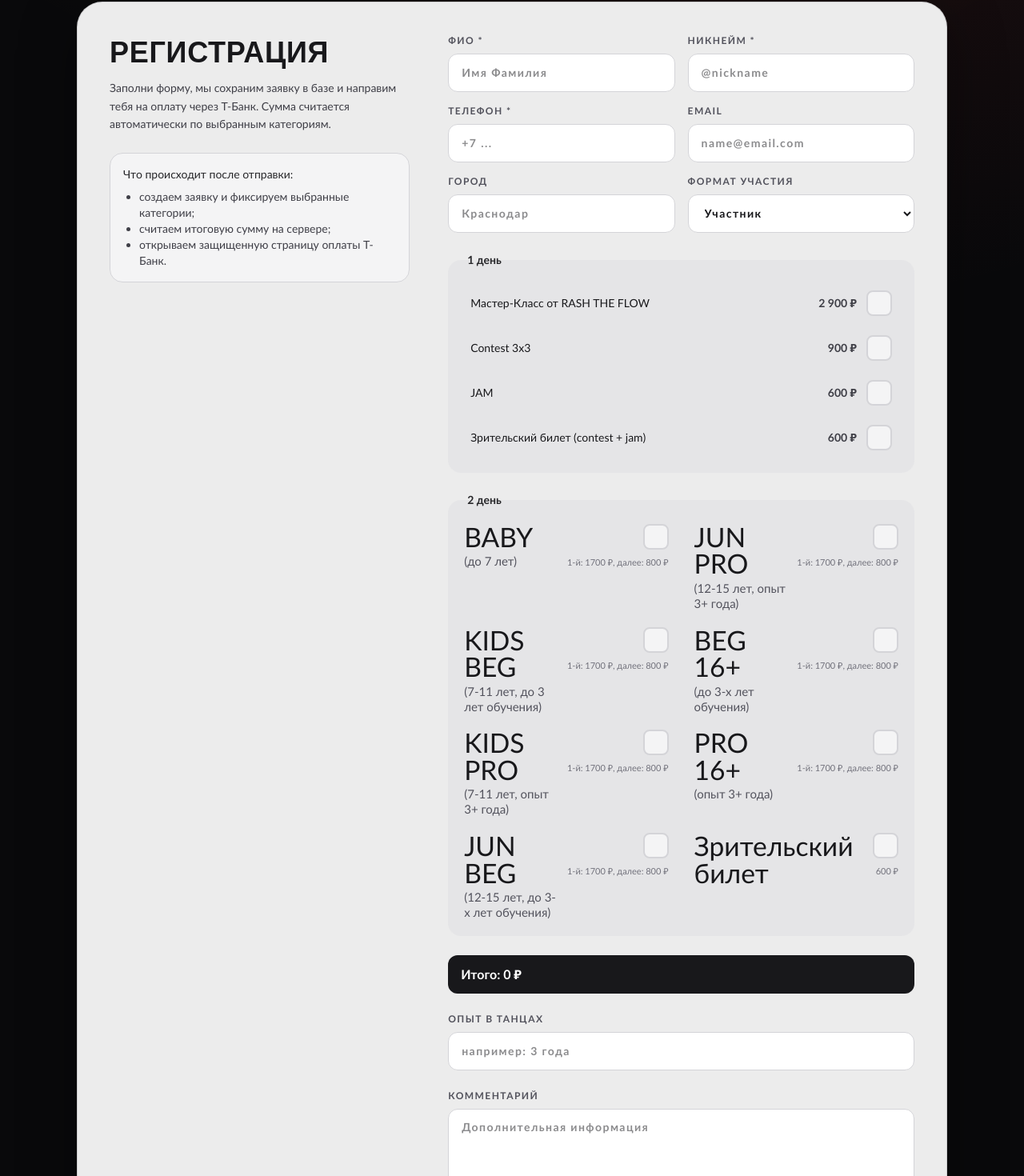
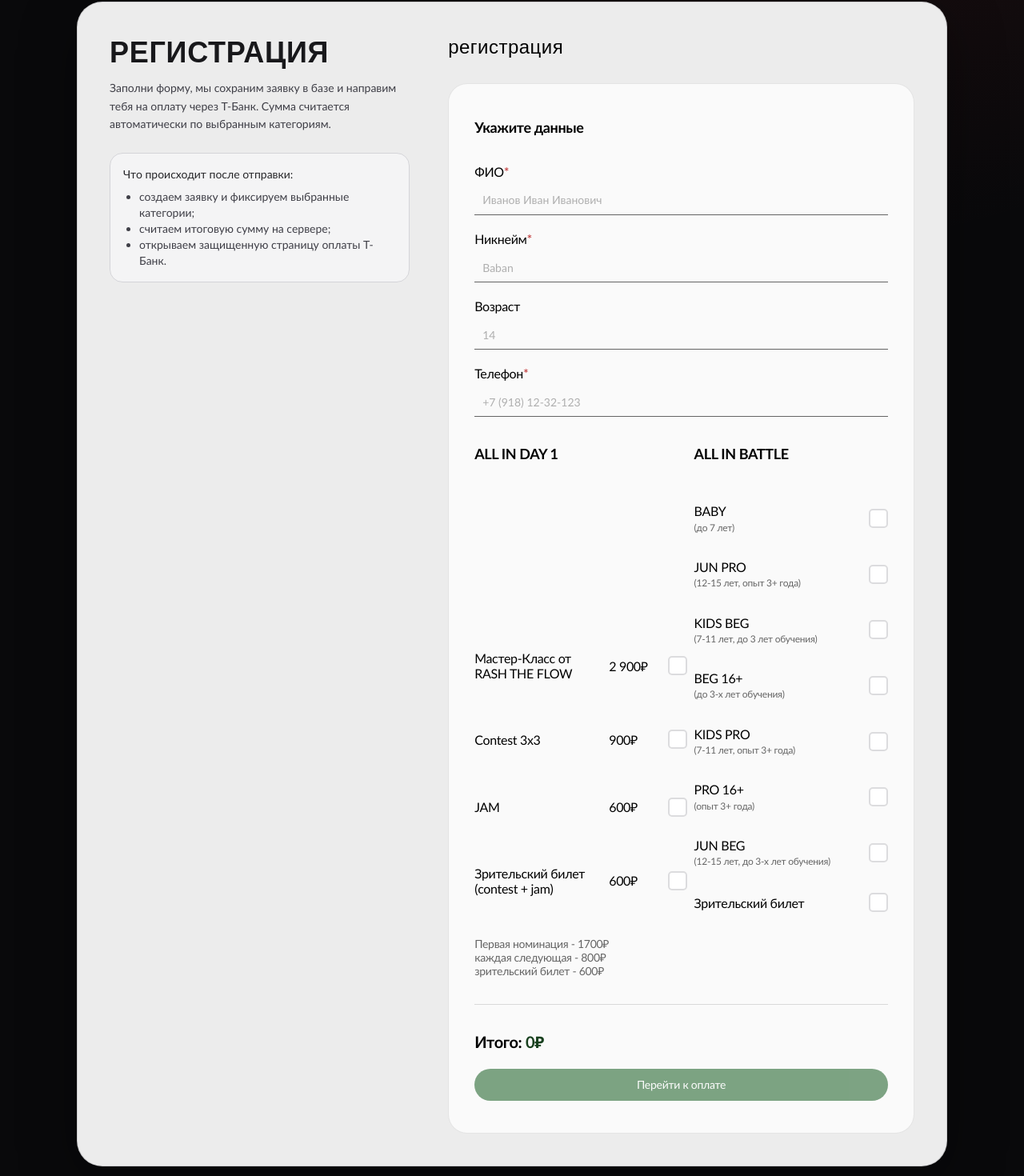
Before and after one commit to FibEli3/ALL-IN-BATTLE, a Next.js app: page / in a window 1280 px wide. Shown: the part 996-2466 px from the top of the page at 80% size. Built offline with nearby package versions, Linux system fonts and the light colour scheme.

Commit message:
feat: align registration form structure with figma context

```diff
--- a/src/app/api/registrations/route.ts
+++ b/src/app/api/registrations/route.ts
@@ -6,6 +6,7 @@ import { z } from "zod";
 const registrationSchema = z.object({
   fullName: z.string().trim().min(2, "Укажи имя и фамилию"),
   nickname: z.string().trim().min(2, "Укажи никнейм"),
+  age: z.string().trim().max(20).optional().or(z.literal("")),
   phone: z.string().trim().min(8, "Проверь номер телефона"),
   email: z.string().trim().email("Проверь email").optional().or(z.literal("")),
   city: z.string().trim().max(120).optional().or(z.literal("")),
@@ -31,6 +32,7 @@ export async function POST(request: Request) {
     const created = await createRegistration({
       fullName: payload.fullName,
       nickname: payload.nickname,
+      age: payload.age || null,
       phone: payload.phone,
       email: payload.email || null,
       city: payload.city || null,
--- a/src/components/registration-form.tsx
+++ b/src/components/registration-form.tsx
@@ -10,24 +10,18 @@ import { FormEvent, useMemo, useState } from "react";
 type FormValues = {
   fullName: string;
   nickname: string;
+  age: string;
   phone: string;
-  email: string;
-  city: string;
-  danceExperience: string;
   participationType: "participant" | "spectator";
-  comment: string;
   selectedOptionIds: string[];
 };
 
 const initialForm: FormValues = {
   fullName: "",
   nickname: "",
+  age: "",
   phone: "",
-  email: "",
-  city: "",
-  danceExperience: "",
   participationType: "participant",
-  comment: "",
   selectedOptionIds: [],
 };
 
@@ -35,19 +29,42 @@ const day1Options = getOptionsByDay("day1");
 const day2Options = getOptionsByDay("day2");
 
 function formatRub(value: number) {
-  return `${new Intl.NumberFormat("ru-RU").format(value)} ₽`;
+  return `${new Intl.NumberFormat("ru-RU").format(value)}₽`;
 }
 
-function getOptionPriceHint(optionId: string) {
+function getDay2PriceHint(optionId: string) {
   if (optionId === "day2-spectator") {
-    return "600 ₽";
+    return "600₽";
   }
 
-  if (optionId.startsWith("day2-")) {
-    return "1-й: 1700 ₽, далее: 800 ₽";
+  return "";
 }
 
-  return null;
+function checkboxClasses() {
+  return "size-6 appearance-none rounded-[5px] border-2 border-[#dcdcde] bg-white transition checked:border-[#2a6a34] checked:bg-[#2a6a34]";
+}
+
+function Field(props: {
+  label: string;
+  required?: boolean;
+  value: string;
+  placeholder: string;
+  onChange: (value: string) => void;
+}) {
+  return (
+    <label className="grid gap-2">
+      <span className="text-base leading-[1.2] tracking-[-0.32px]">
+        {props.label}
+        {props.required ? <span className="text-[#bd2d2d]">*</span> : null}
+      </span>
+      <input
+        value={props.value}
+        placeholder={props.placeholder}
+        onChange={(event) => props.onChange(event.target.value)}
+        className="h-[37px] border-b border-[rgba(0,0,0,0.6)] bg-transparent px-[10px] text-sm text-[rgba(0,0,0,0.6)] outline-none"
+      />
+    </label>
+  );
 }
 
 export function RegistrationForm() {
@@ -56,9 +73,11 @@ export function RegistrationForm() {
   const [errorMessage, setErrorMessage] = useState("");
   const [successMessage, setSuccessMessage] = useState("");
 
-  const selectedTotalRub = useMemo(() => {
-    return calculateSelection(values.selectedOptionIds).totalRub;
-  }, [values.selectedOptionIds]);
+  const selection = useMemo(
+    () => calculateSelection(values.selectedOptionIds),
+    [values.selectedOptionIds],
+  );
+  const totalRub = selection.totalRub;
 
   const toggleOption = (optionId: string) => {
     setValues((prev) => {
@@ -79,20 +98,31 @@ export function RegistrationForm() {
     setIsSubmitting(true);
 
     try {
-      const response = await fetch("/api/registrations", {
+      const registrationResponse = await fetch("/api/registrations", {
         method: "POST",
         headers: { "Content-Type": "application/json" },
-        body: JSON.stringify(values),
+        body: JSON.stringify({
+          fullName: values.fullName,
+          nickname: values.nickname,
+          age: values.age,
+          phone: values.phone,
+          email: "",
+          city: "",
+          danceExperience: "",
+          comment: "",
+          participationType: values.participationType,
+          selectedOptionIds: values.selectedOptionIds,
+        }),
       });
-      const payload = await response.json();
 
-      if (!response.ok || !payload?.ok) {
-        throw new Error(payload?.message ?? "Ошибка отправки");
+      const registrationPayload = await registrationResponse.json();
+      if (!registrationResponse.ok || !registrationPayload?.ok) {
+        throw new Error(registrationPayload?.message ?? "Ошибка отправки");
       }
 
-      const registrationId = payload?.registration?.id;
+      const registrationId = registrationPayload?.registration?.id;
       if (!registrationId) {
-        throw new Error("Заявка создана, но id не получен");
+        throw new Error("Не удалось получить id заявки");
       }
 
       const paymentResponse = await fetch("/api/payments/tbank/init", {
@@ -104,7 +134,7 @@ export function RegistrationForm() {
 
       if (!paymentResponse.ok || !paymentPayload?.ok) {
         setSuccessMessage(
-          "Заявка сохранена. Оплата пока недоступна, проверь настройки T-Банк в Vercel.",
+          "Заявка сохранена. Проверь настройки оплаты T-Банк в Vercel.",
         );
         setValues(initialForm);
         return;
@@ -119,9 +149,7 @@ export function RegistrationForm() {
       setValues(initialForm);
     } catch (error) {
       setErrorMessage(
-        error instanceof Error
-          ? error.message
-          : "Не удалось отправить форму. Попробуй еще раз.",
+        error instanceof Error ? error.message : "Не удалось отправить форму.",
       );
     } finally {
       setIsSubmitting(false);
@@ -129,188 +157,130 @@ export function RegistrationForm() {
   };
 
   return (
-    <form className="grid gap-6 text-zinc-900" onSubmit={onSubmit}>
-      <div className="grid gap-4 md:grid-cols-2">
-        <label className="grid gap-2 text-xs font-semibold uppercase tracking-[0.12em] text-zinc-600">
-          ФИО *
-          <input
+    <div className="w-full font-['Trebuchet_MS','Segoe_UI',sans-serif] text-black">
+      <h3 className="text-2xl leading-[1.2] tracking-[-0.48px] lowercase">регистрация</h3>
+
+      <form
+        className="relative mt-8 grid gap-8 rounded-3xl border border-[rgba(213,213,213,0.6)] bg-[#fafafa] px-6 py-10 md:px-8"
+        onSubmit={onSubmit}
+      >
+        <section className="grid gap-8">
+          <h4 className="text-lg font-bold tracking-[-0.36px]">Укажите данные</h4>
+          <div className="grid gap-5">
+            <Field
+              label="ФИО"
               required
               value={values.fullName}
-            onChange={(event) =>
-              setValues((prev) => ({ ...prev, fullName: event.target.value }))
-            }
-            className="h-12 rounded-xl border border-zinc-300 bg-white px-4 text-sm text-zinc-900 outline-none transition focus:border-zinc-900"
-            placeholder="Имя Фамилия"
+              placeholder="Иванов Иван Иванович"
+              onChange={(value) => setValues((prev) => ({ ...prev, fullName: value }))}
             />
-        </label>
-
-        <label className="grid gap-2 text-xs font-semibold uppercase tracking-[0.12em] text-zinc-600">
-          Никнейм *
-          <input
+            <Field
+              label="Никнейм"
               required
               value={values.nickname}
-            onChange={(event) =>
-              setValues((prev) => ({ ...prev, nickname: event.target.value }))
-            }
-            className="h-12 rounded-xl border border-zinc-300 bg-white px-4 text-sm text-zinc-900 outline-none transition focus:border-zinc-900"
-            placeholder="@nickname"
+              placeholder="Baban"
+              onChange={(value) => setValues((prev) => ({ ...prev, nickname: value }))}
             />
-        </label>
-
-        <label className="grid gap-2 text-xs font-semibold uppercase tracking-[0.12em] text-zinc-600">
-          Телефон *
-          <input
+            <Field
+              label="Возраст"
+              value={values.age}
+              placeholder="14"
+              onChange={(value) => setValues((prev) => ({ ...prev, age: value }))}
+            />
+            <Field
+              label="Телефон"
               required
               value={values.phone}
-            onChange={(event) =>
-              setValues((prev) => ({ ...prev, phone: event.target.value }))
-            }
-            className="h-12 rounded-xl border border-zinc-300 bg-white px-4 text-sm text-zinc-900 outline-none transition focus:border-zinc-900"
-            placeholder="+7 ..."
+              placeholder="+7 (918) 12-32-123"
+              onChange={(value) => setValues((prev) => ({ ...prev, phone: value }))}
             />
-        </label>
+          </div>
+        </section>
 
-        <label className="grid gap-2 text-xs font-semibold uppercase tracking-[0.12em] text-zinc-600">
-          Email
-          <input
-            type="email"
-            value={values.email}
-            onChange={(event) =>
-              setValues((prev) => ({ ...prev, email: event.target.value }))
-            }
-            className="h-12 rounded-xl border border-zinc-300 bg-white px-4 text-sm text-zinc-900 outline-none transition focus:border-zinc-900"
-            placeholder="name@email.com"
-          />
-        </label>
-
-        <label className="grid gap-2 text-xs font-semibold uppercase tracking-[0.12em] text-zinc-600">
-          Город
-          <input
-            value={values.city}
-            onChange={(event) =>
-              setValues((prev) => ({ ...prev, city: event.target.value }))
-            }
-            className="h-12 rounded-xl border border-zinc-300 bg-white px-4 text-sm text-zinc-900 outline-none transition focus:border-zinc-900"
-            placeholder="Краснодар"
-          />
-        </label>
-
-        <label className="grid gap-2 text-xs font-semibold uppercase tracking-[0.12em] text-zinc-600">
-          Формат участия
-          <select
-            value={values.participationType}
-            onChange={(event) =>
-              setValues((prev) => ({
-                ...prev,
-                participationType: event.target.value as FormValues["participationType"],
-              }))
-            }
-            className="h-12 rounded-xl border border-zinc-300 bg-white px-4 text-sm text-zinc-900 outline-none transition focus:border-zinc-900"
-          >
-            <option value="participant">Участник</option>
-            <option value="spectator">Зритель</option>
-          </select>
-        </label>
-      </div>
-
-      <fieldset className="grid gap-2 rounded-2xl bg-zinc-200/80 p-5">
-        <legend className="px-1 text-sm font-semibold text-zinc-800">1 день</legend>
+        <section className="grid gap-[60px] lg:grid-cols-2 lg:gap-8">
+          <div className="grid gap-12">
+            <h4 className="text-lg font-bold tracking-[-0.36px]">ALL IN DAY 1</h4>
+            <div className="grid gap-5">
               {day1Options.map((option) => (
-          <label
-            key={option.id}
-            className="grid grid-cols-[1fr_auto_auto] items-center gap-3 rounded-lg px-2 py-2 hover:bg-zinc-100/80"
-          >
-            <span className="text-sm font-medium">{option.title}</span>
-            <span className="text-sm font-semibold text-zinc-700">
+                <label key={option.id} className="flex items-center justify-between gap-3">
+                  <div className="flex items-center gap-3 text-base tracking-[-0.32px]">
+                    <span className="w-[156px] leading-[1.2]">{option.title}</span>
+                    <span className="w-[62px] leading-[1.2]">
                       {formatRub(getOptionDisplayPrice(option) ?? 0)}
                     </span>
+                  </div>
                   <input
                     type="checkbox"
                     checked={values.selectedOptionIds.includes(option.id)}
                     onChange={() => toggleOption(option.id)}
-              className="h-8 w-8 appearance-none rounded-lg border-2 border-zinc-300 bg-zinc-100 transition checked:border-zinc-900 checked:bg-zinc-900 checked:bg-[linear-gradient(135deg,#111,#333)]"
+                    className={checkboxClasses()}
                   />
                 </label>
               ))}
-      </fieldset>
+            </div>
+          </div>
 
-      <fieldset className="grid gap-5 rounded-2xl bg-zinc-200/80 p-5">
-        <legend className="px-1 text-sm font-semibold text-zinc-800">2 день</legend>
-        <div className="grid gap-x-8 gap-y-5 md:grid-cols-2">
+          <div className="grid gap-12">
+            <h4 className="text-lg font-bold tracking-[-0.36px]">ALL IN BATTLE</h4>
+            <div className="grid gap-8">
               {day2Options.map((option) => (
-            <label
-              key={option.id}
-              className="grid min-h-[86px] grid-cols-[1fr_auto] items-start gap-3"
-            >
-              <span className="grid gap-1">
-                <span className="text-[1.8rem] leading-none md:text-[2.1rem]">{option.title}</span>
+                <label key={option.id} className="flex items-center justify-between gap-3">
+                  <div className="grid gap-1">
+                    <span className="text-base leading-[1.2] tracking-[-0.32px]">
+                      {option.title}
+                    </span>
                     {option.subtitle ? (
-                  <span className="text-[15px] leading-tight text-zinc-600">{option.subtitle}</span>
+                      <span className="text-xs leading-[1.2] tracking-[-0.24px] text-[rgba(0,0,0,0.6)]">
+                        {option.subtitle}
+                      </span>
                     ) : null}
-              </span>
-              <span className="grid justify-items-end gap-2">
+                  </div>
                   <input
                     type="checkbox"
                     checked={values.selectedOptionIds.includes(option.id)}
                     onChange={() => toggleOption(option.id)}
-                  className="h-8 w-8 appearance-none rounded-lg border-2 border-zinc-300 bg-zinc-100 transition checked:border-zinc-900 checked:bg-zinc-900 checked:bg-[linear-gradient(135deg,#111,#333)]"
+                    className={checkboxClasses()}
                   />
-                <span className="text-right text-[11px] text-zinc-500">
-                  {getOptionPriceHint(option.id)}
-                </span>
-              </span>
                 </label>
               ))}
             </div>
-      </fieldset>
+          </div>
+        </section>
 
-      <p className="rounded-xl bg-zinc-900 px-4 py-3 text-base font-semibold text-white">
-        Итого: {formatRub(selectedTotalRub)}
+        <p className="text-sm leading-[1.2] tracking-[-0.28px] text-[rgba(0,0,0,0.6)]">
+          Первая номинация - 1700₽
+          <br />
+          каждая следующая - 800₽
+          <br />
+          зрительский билет - {getDay2PriceHint("day2-spectator")}
         </p>
 
-      <label className="grid gap-2 text-xs font-semibold uppercase tracking-[0.12em] text-zinc-600">
-        Опыт в танцах
-        <input
-          value={values.danceExperience}
-          onChange={(event) =>
-            setValues((prev) => ({ ...prev, danceExperience: event.target.value }))
-          }
-          className="h-12 rounded-xl border border-zinc-300 bg-white px-4 text-sm text-zinc-900 outline-none transition focus:border-zinc-900"
-          placeholder="например: 3 года"
-        />
-      </label>
+        <div className="h-px w-full bg-[#d9d9d9]" />
 
-      <label className="grid gap-2 text-xs font-semibold uppercase tracking-[0.12em] text-zinc-600">
-        Комментарий
-        <textarea
-          rows={4}
-          value={values.comment}
-          onChange={(event) =>
-            setValues((prev) => ({ ...prev, comment: event.target.value }))
-          }
-          className="rounded-xl border border-zinc-300 bg-white px-4 py-3 text-sm text-zinc-900 outline-none transition focus:border-zinc-900"
-          placeholder="Дополнительная информация"
-        />
-      </label>
-
+        <section className="grid gap-5">
+          <p className="text-xl font-semibold tracking-[-0.36px]">
+            Итого: <span className="font-bold text-[#19411f]">{formatRub(totalRub)}</span>
+          </p>
           <button
             type="submit"
-        disabled={isSubmitting}
-        className="mt-2 h-12 rounded-xl bg-zinc-900 px-4 text-sm font-semibold uppercase tracking-[0.12em] text-white transition hover:bg-zinc-700 disabled:cursor-not-allowed disabled:bg-zinc-400"
+            disabled={isSubmitting || totalRub <= 0}
+            className="h-10 rounded-[100px] bg-[#2a6a34] px-6 text-sm tracking-[-0.26px] text-white transition hover:brightness-95 disabled:cursor-not-allowed disabled:opacity-60"
           >
             {isSubmitting ? "Отправка..." : "Перейти к оплате"}
           </button>
+        </section>
 
         {errorMessage ? (
-        <p className="rounded-lg border border-red-400/40 bg-red-500/10 px-3 py-2 text-sm text-red-700">
+          <p className="rounded-lg border border-red-300 bg-red-50 px-3 py-2 text-sm text-red-700">
             {errorMessage}
           </p>
         ) : null}
         {successMessage ? (
-        <p className="rounded-lg border border-emerald-400/40 bg-emerald-500/10 px-3 py-2 text-sm text-emerald-700">
+          <p className="rounded-lg border border-emerald-300 bg-emerald-50 px-3 py-2 text-sm text-emerald-700">
             {successMessage}
           </p>
         ) : null}
       </form>
+    </div>
   );
 }
```
Also changed, not shown: src/lib/db.ts (+9 -1 lines). Lines whose indentation alone changed are shown as unchanged.
